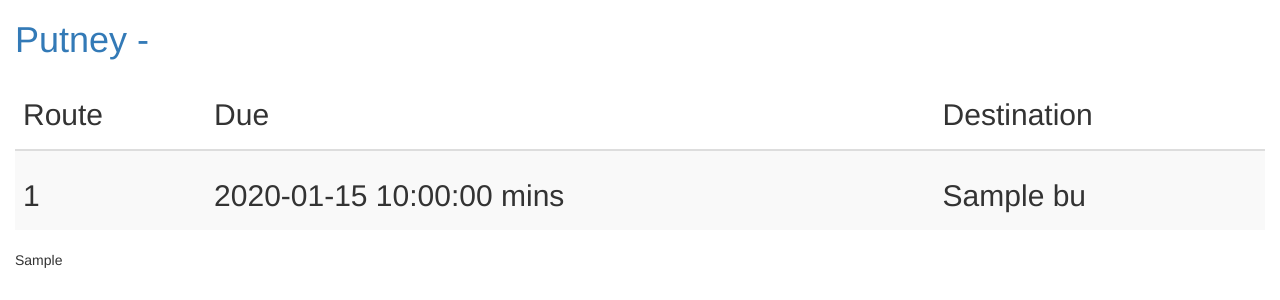
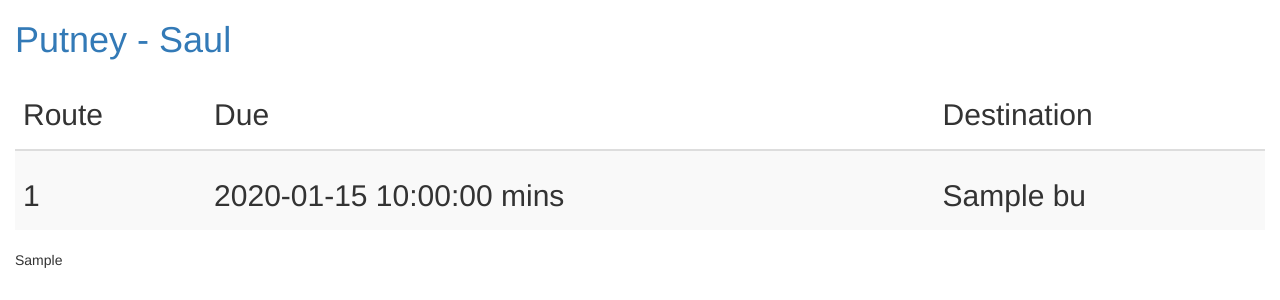
Before and after one commit to tonydwilliams72/travelhelper, a Flask app: template templates/sw_bustimes.html in a window 1280 px wide. Shown: the top 300 px of the page. Run offline with Flask 2, Linux system fonts and the light colour scheme; the template is opened without the code that fills it: most values are stand-ins (such as "Sample title", 1, 10 or a date in 2020); some libraries are stand-ins or nearby versions.

Commit message:
add saul debug message

```diff
--- a/templates/sw_bustimes.html
+++ b/templates/sw_bustimes.html
@@ -14,7 +14,7 @@
 
 <body>
 <div class="container-fluid">
-<strong></strong><h1 class="text-primary">Putney - </h1></strong>
+<strong></strong><h1 class="text-primary">Putney - Saul</h1></strong>
 <table class="table table-striped">
     <thead>
         <tr>
```
